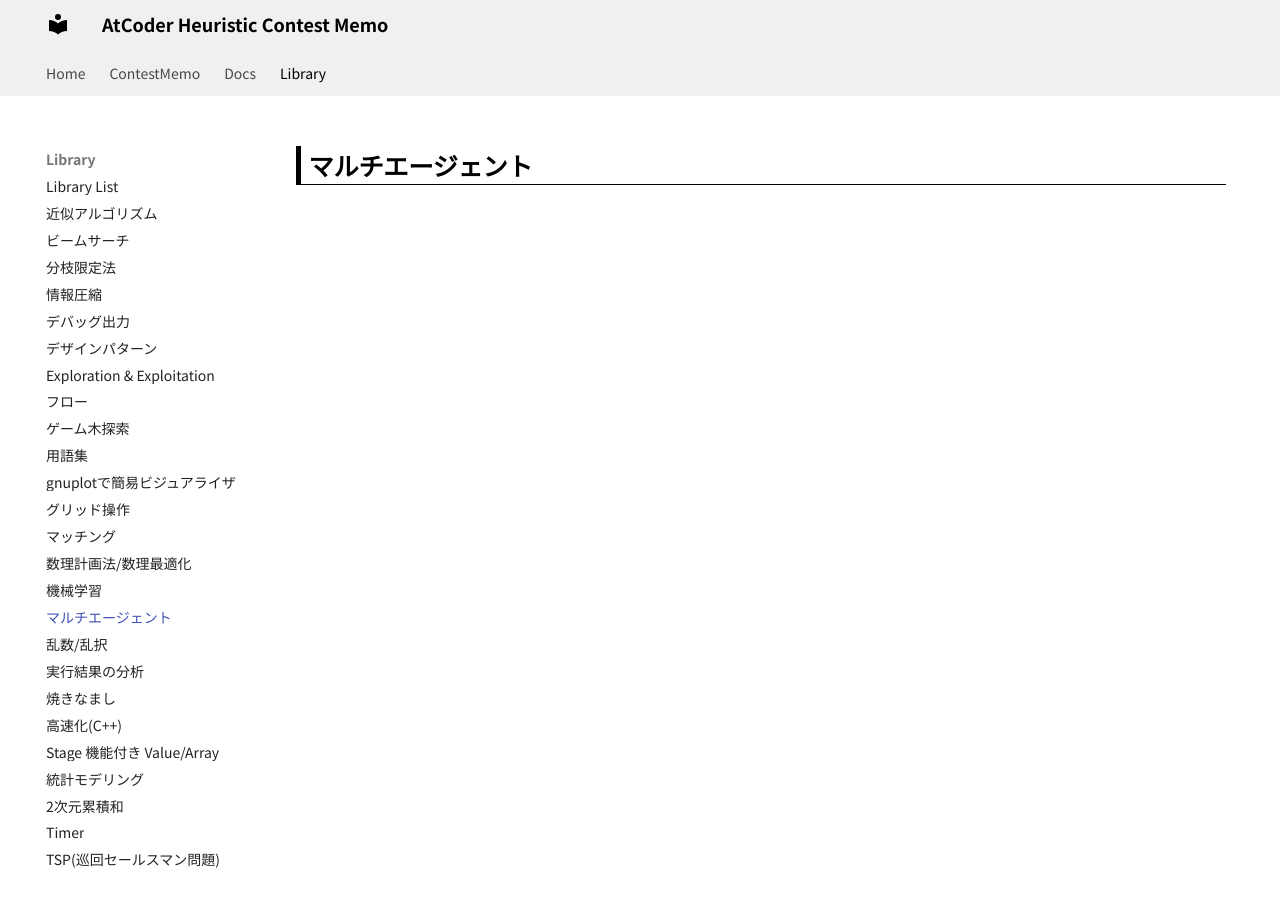
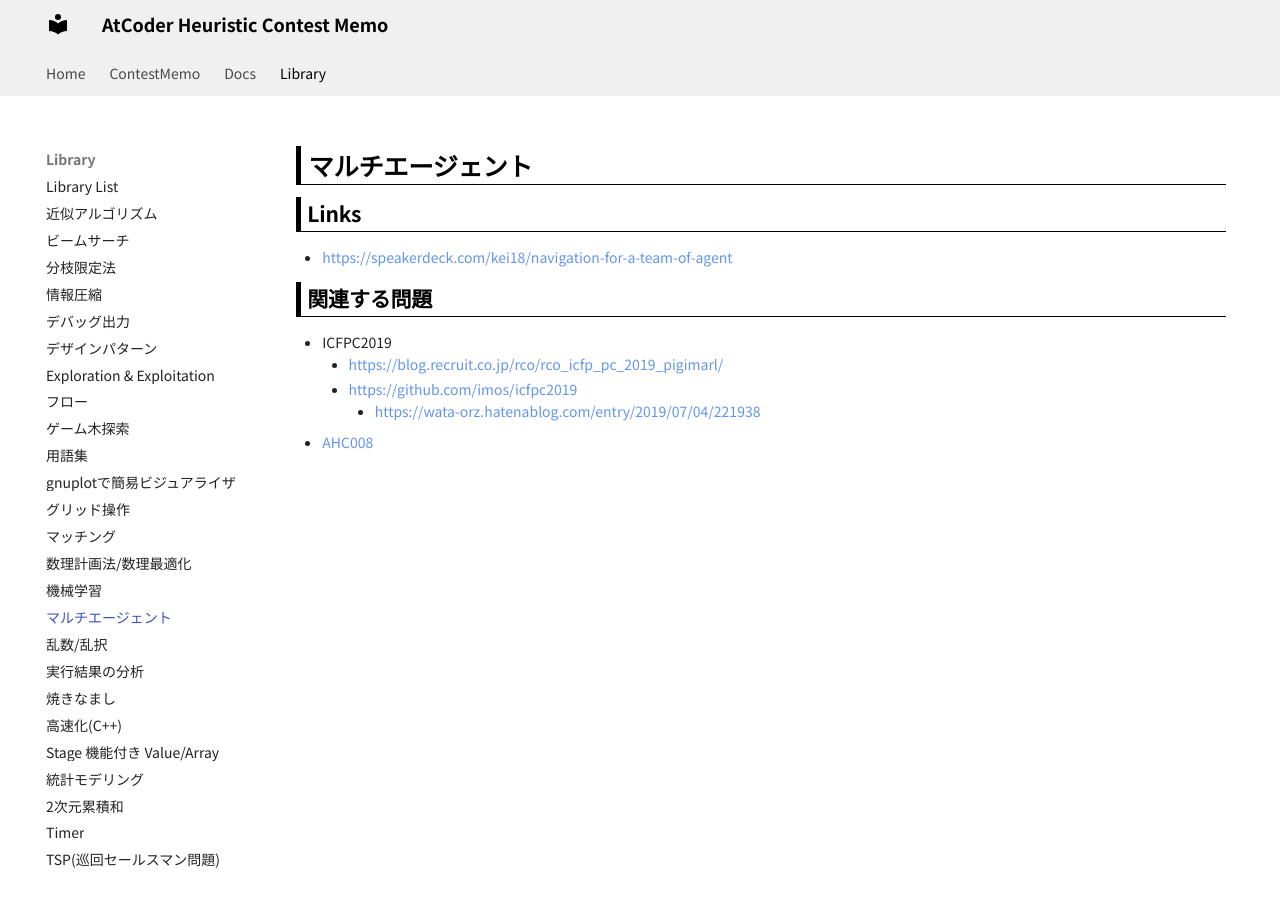
Before and after one commit to jetbead/AtCoderHeuristicContestMemo, an MkDocs documentation site: the page built from docs/Library/multi_agent.md, in a window 1280 px wide. Built offline with MkDocs 1.6.1 and Material for MkDocs 9.7.7, drawn with Linux system fonts in a browser that asks for light colours; some web fonts are replaced.

Commit message:
Update multi_agent.md

```diff
--- a/docs/Library/multi_agent.md
+++ b/docs/Library/multi_agent.md
@@ -1 +1,14 @@
 # マルチエージェント
+
+## Links
+
+- https://speakerdeck.com/kei18/navigation-for-a-team-of-agent
+
+
+## 関連する問題
+
+- ICFPC2019
+  - https://blog.recruit.co.jp/rco/rco_icfp_pc_2019_pigimarl/
+  - https://github.com/imos/icfpc2019
+    - https://wata-orz.hatenablog.com/entry/2019/07/04/221938
+- [AHC008](../ContestMemo/ahc008.md)
```
